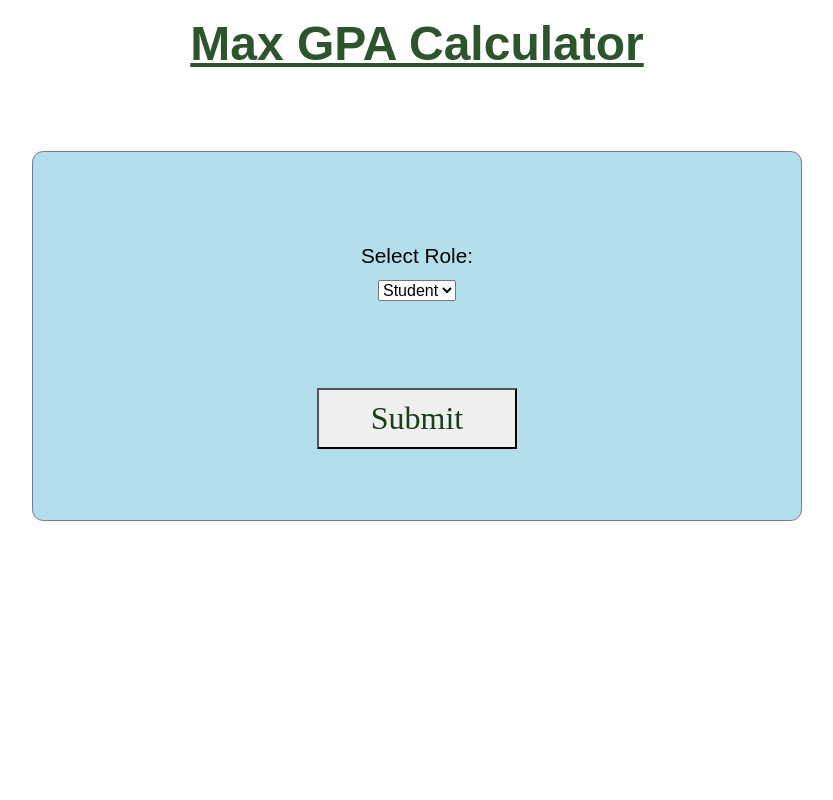
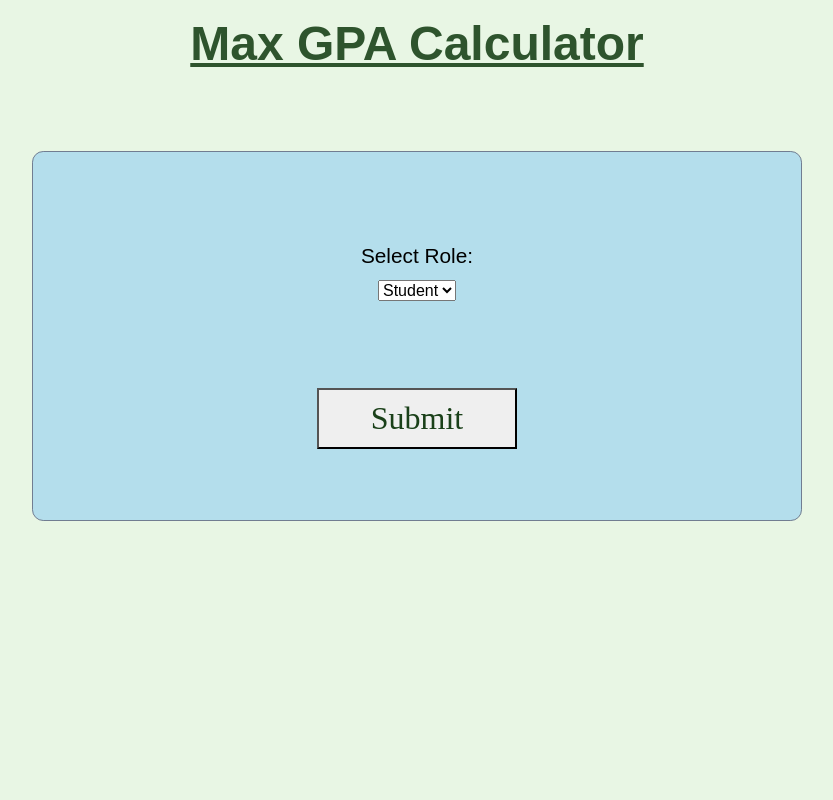
Before and after one commit to n5n6n7n8/CS-422-Max-GPA-Project, a Flask app: page / in a window 1280 px wide. Shown: the whole page, without its empty margins (223-1056 px from the left). Run offline with Flask 3, Linux system fonts and the light colour scheme; some web fonts are replaced.

Commit message:
Re-added Nate's style change due to merge conflicts

```diff
--- a/backend/static/stylemain.css
+++ b/backend/static/stylemain.css
@@ -1,3 +1,7 @@
+body {
+    background-color: rgb(232, 246, 228);
+}
+
 h1{
     font-size: 3rem;
     margin-top: 1rem;
```
